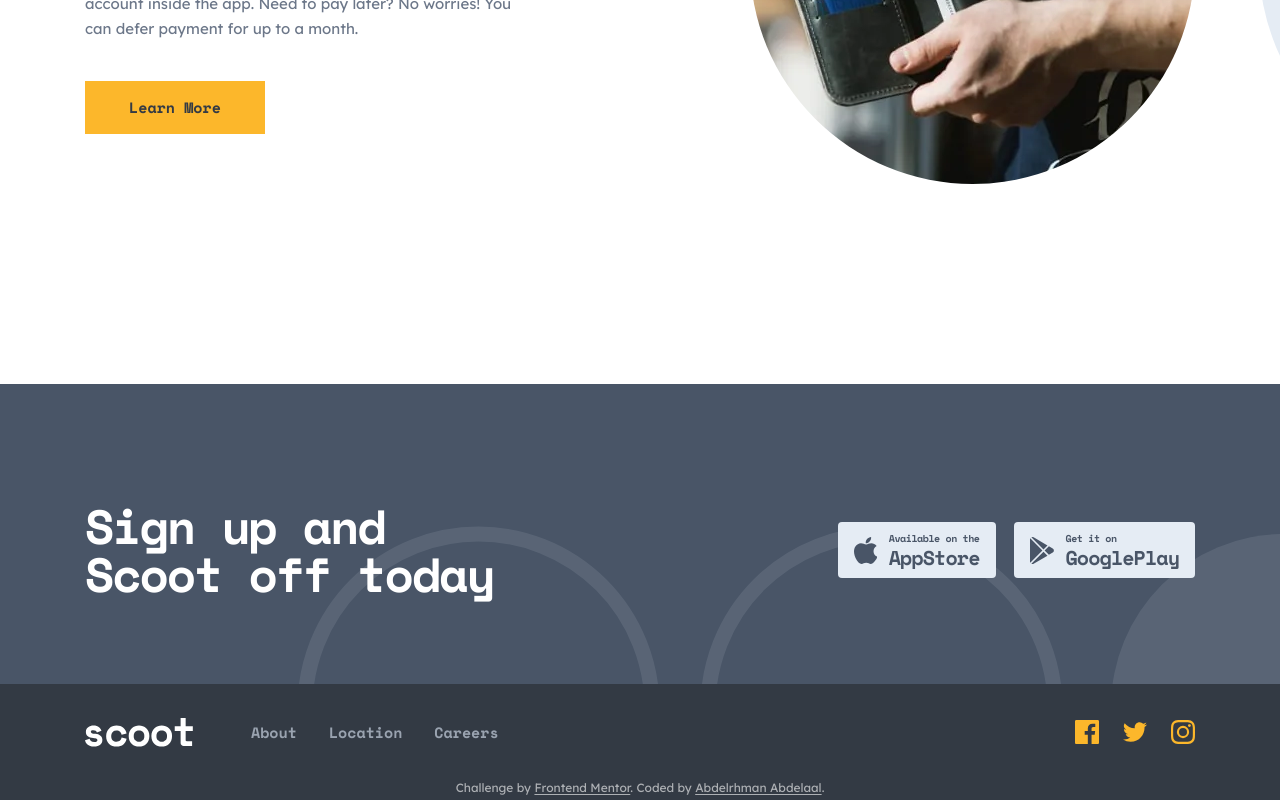
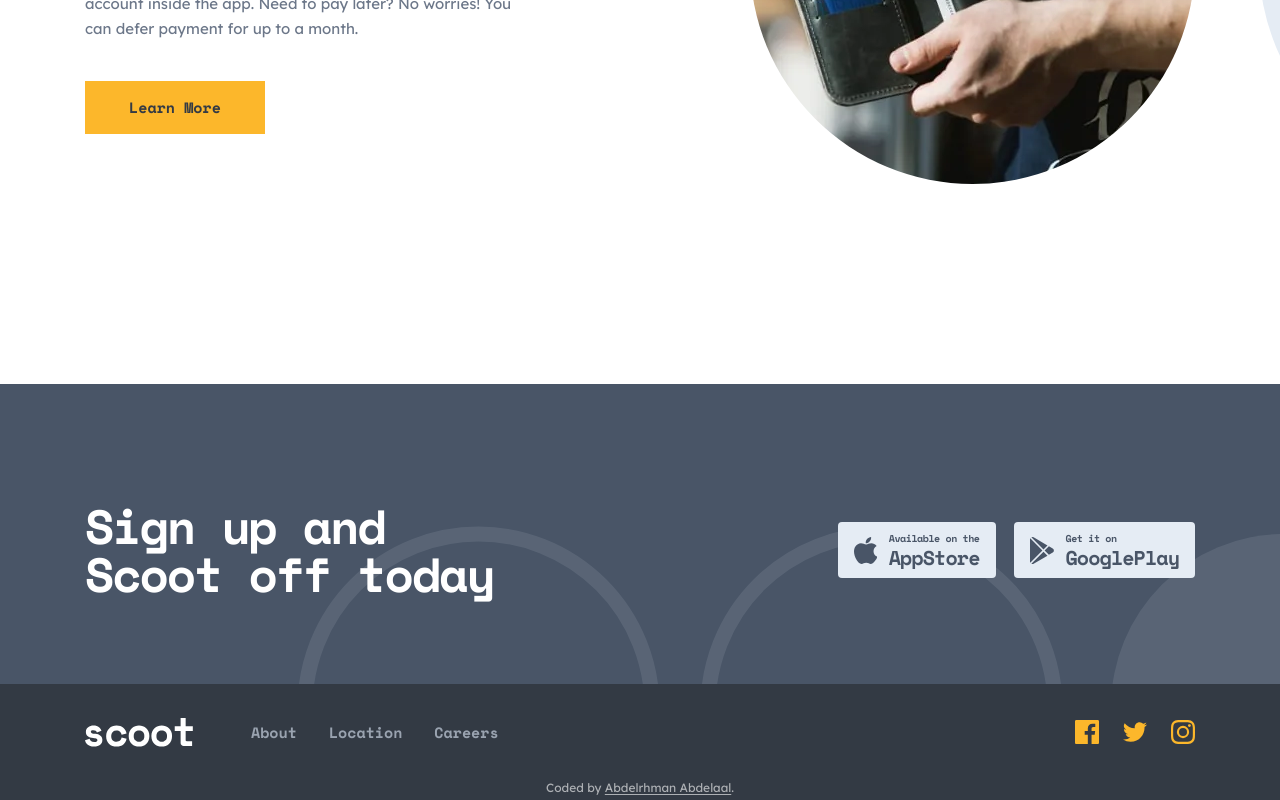
Before and after one commit to MrBlackvanta/scoot-multi-page-website, a Next.js app: page / in a window 1280 px wide. Shown: the part 2869-3669 px from the top of the page. Built offline with nearby package versions, Linux system fonts and the light colour scheme.

Commit message:
refactor: update attribution component to remove Frontend Mentor reference

```diff
--- a/src/components/layout/attribution.tsx
+++ b/src/components/layout/attribution.tsx
@@ -1,16 +1,7 @@
 export default function Attribution() {
   return (
     <p className="v-page pb-0.5 text-center text-xs text-white/60">
-      Challenge by{" "}
-      <a
-        href="https://www.frontendmentor.io?ref=challenge"
-        target="_blank"
-        rel="noopener noreferrer"
-        className="underline underline-offset-2 hover:text-white"
-      >
-        Frontend Mentor
-      </a>
-      . Coded by{" "}
+      Coded by{" "}
       <a
         href="https://www.linkedin.com/in/abdelrhman-vanta/"
         target="_blank"
```
Also changed, not shown: screenshot.webp.
